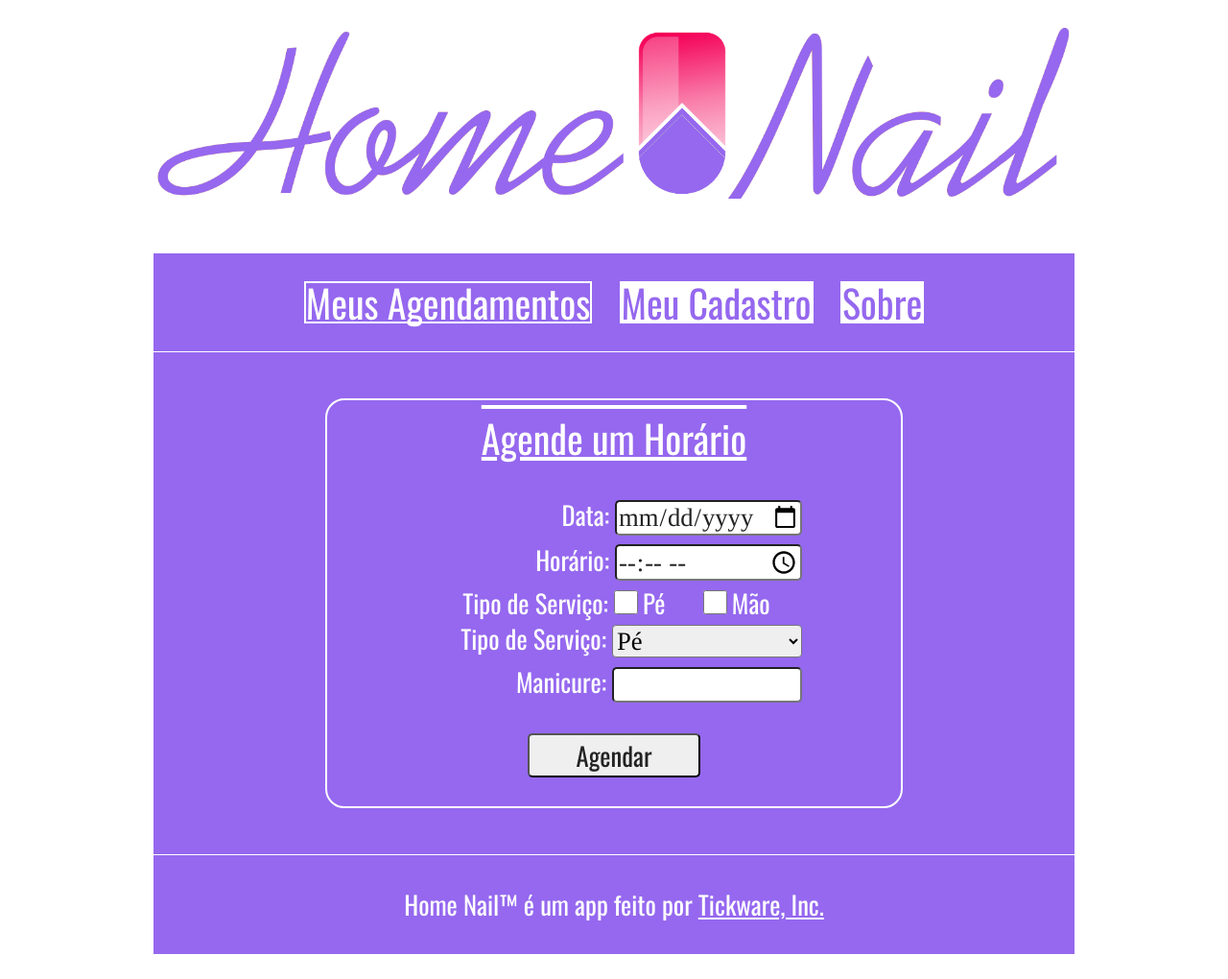
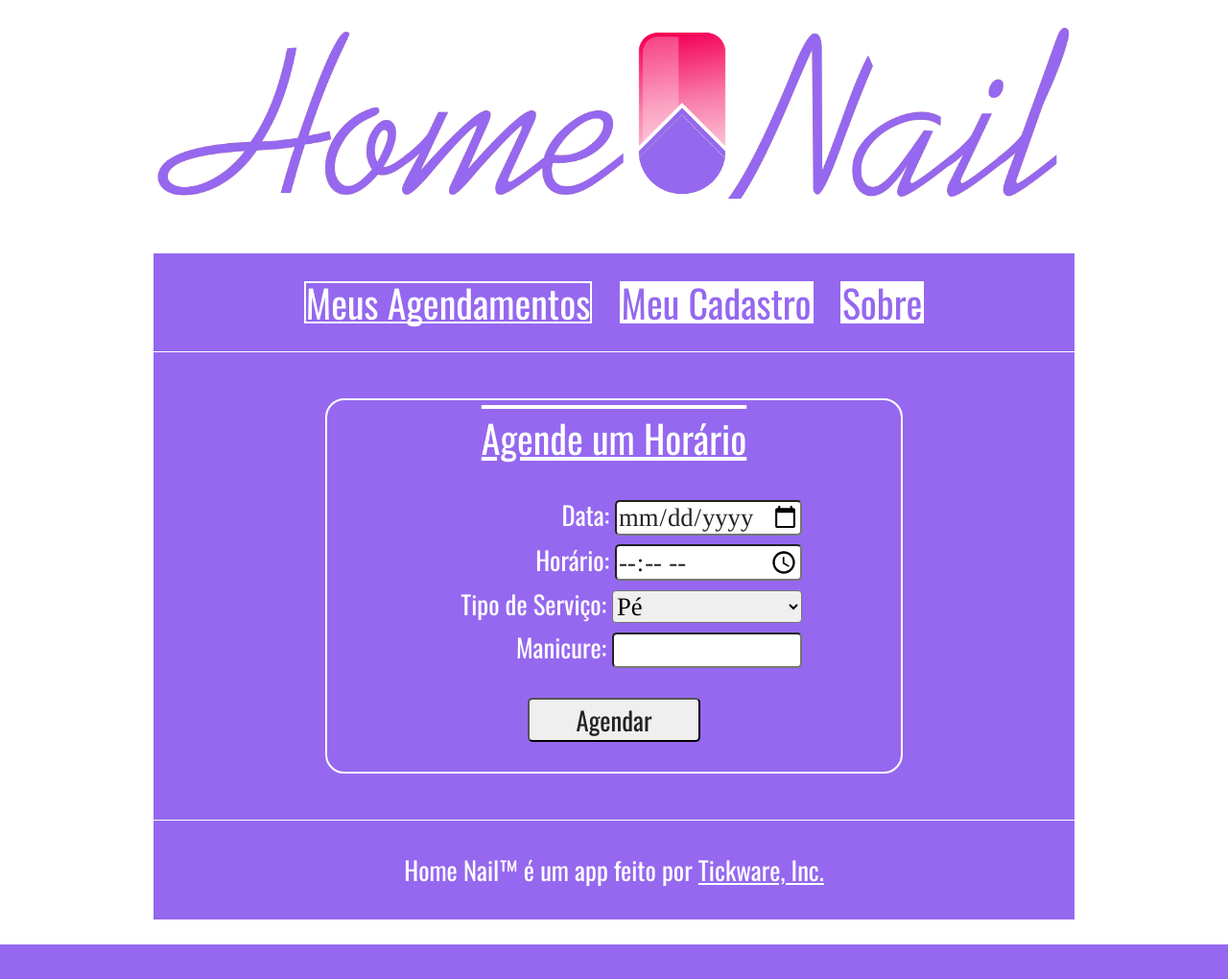
Before and after one commit to Tickware/home-nail, a Flask app: template templates/criar_agendamento.html in a window 1280 px wide. Shown: the whole page at 96% size. After the commit the page ends 984 px from the top, so only its background shows below. Run offline with Flask 2, Linux system fonts and the light colour scheme; the template is opened without the code that fills it, so the values that code supplies are empty.

Commit message:
Retirado os checkboxes

```diff
--- a/templates/criar_agendamento.html
+++ b/templates/criar_agendamento.html
@@ -38,11 +38,6 @@
 						<p>Horário: <input name="hora" type="time"></p>
 
 						<p>Tipo de Serviço:
-							<input type="checkbox" name="tp_serviço" id="pe" value="P"><label for="pe">Pé</label>
-							<input type="checkbox" name="tp_serviço" id="mao" value="M"><label for="mao">Mão</label>
-						</p>
-
-						<p>Tipo de Serviço:
 							<select name="tp_serviço">
 								<option value="">Pé</option>
 								<option value="">Mão</option>
```
